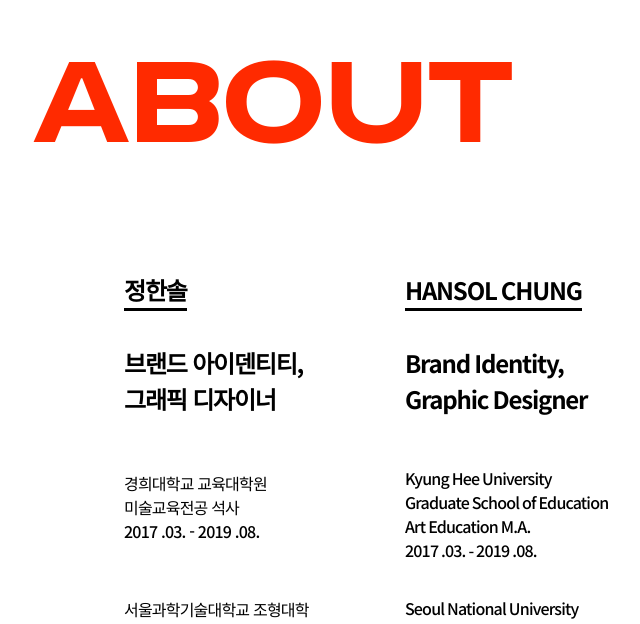
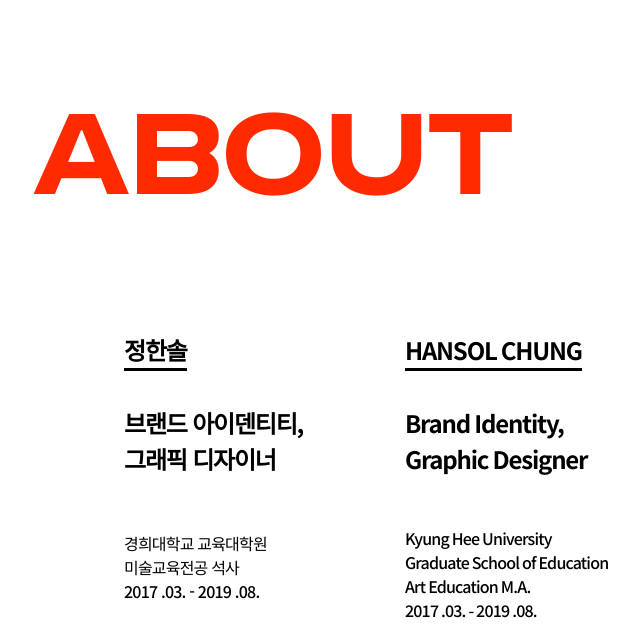
Before and after one commit to FutureSeller/solasido.kr, a Next.js app: page / in a window 1280 px wide. Shown: the part 1496-2120 px from the top of the page, without its empty margins (26-666 px from the left). Built offline with nearby package versions, Linux system fonts and the light colour scheme.

Commit message:
issue-7 Fix line-height for NeueDisplay

```diff
--- a/components/Main.tsx
+++ b/components/Main.tsx
@@ -107,5 +107,5 @@ const HidedTitle = styled.h1`
   position: absolute;
   overflow: hidden;
   clip: rect(1px, 1px, 1px, 1px);
-  white-space: no-wrap;
+  white-space: nowrap;
 `
--- a/components/animation/SlideIn.tsx
+++ b/components/animation/SlideIn.tsx
@@ -14,7 +14,7 @@ const mimicSlideIn = keyframes`
 
 const SlideIn = styled.div<{ duration: number, isIntersecting: boolean }>`
   opacity: 0;
-  animation: ${({ duration, isIntersecting }) => isIntersecting ? css`${mimicSlideIn} ${duration}s forwards` : null };
+  animation: ${({ duration, isIntersecting }) => isIntersecting ? css`${mimicSlideIn} ${duration}s forwards` : null};
 `
 
 export default SlideIn
--- a/components/common/SectionHeader.tsx
+++ b/components/common/SectionHeader.tsx
@@ -11,9 +11,9 @@ export default forwardRef<HTMLHeadingElement, Props>(function SectionHeader({ ti
   return (
     <Container>
       <ScreenTextLink id={title}>{title}</ScreenTextLink>
-      <h2 ref={ref} style={{ color: colors.red }}>
+      <Heading ref={ref}>
         {title}
-      </h2>
+      </Heading>
     </Container>
   )
 })
@@ -26,6 +26,10 @@ const ScreenTextLink = styled.div`
   position: absolute;
   overflow: hidden;
   clip: rect(1px, 1px, 1px, 1px);
-  white-space: no-wrap;
+  white-space: nowrap;
   top: -100px;
 `
+
+const Heading = styled.h2`
+  color: ${colors.red};
+`
--- a/styles/typography.ts
+++ b/styles/typography.ts
@@ -4,7 +4,7 @@ const neueDisplay = css`
   font-family: 'Neue Display';
   font-style: normal;
   font-weight: 900;
-  line-height: 1.1;
+  line-height: 1.25;
 `
 
 const neueDisplay100 = css`
```
Also changed, not shown: components/animation/Blink.tsx (line endings or trailing spaces).
